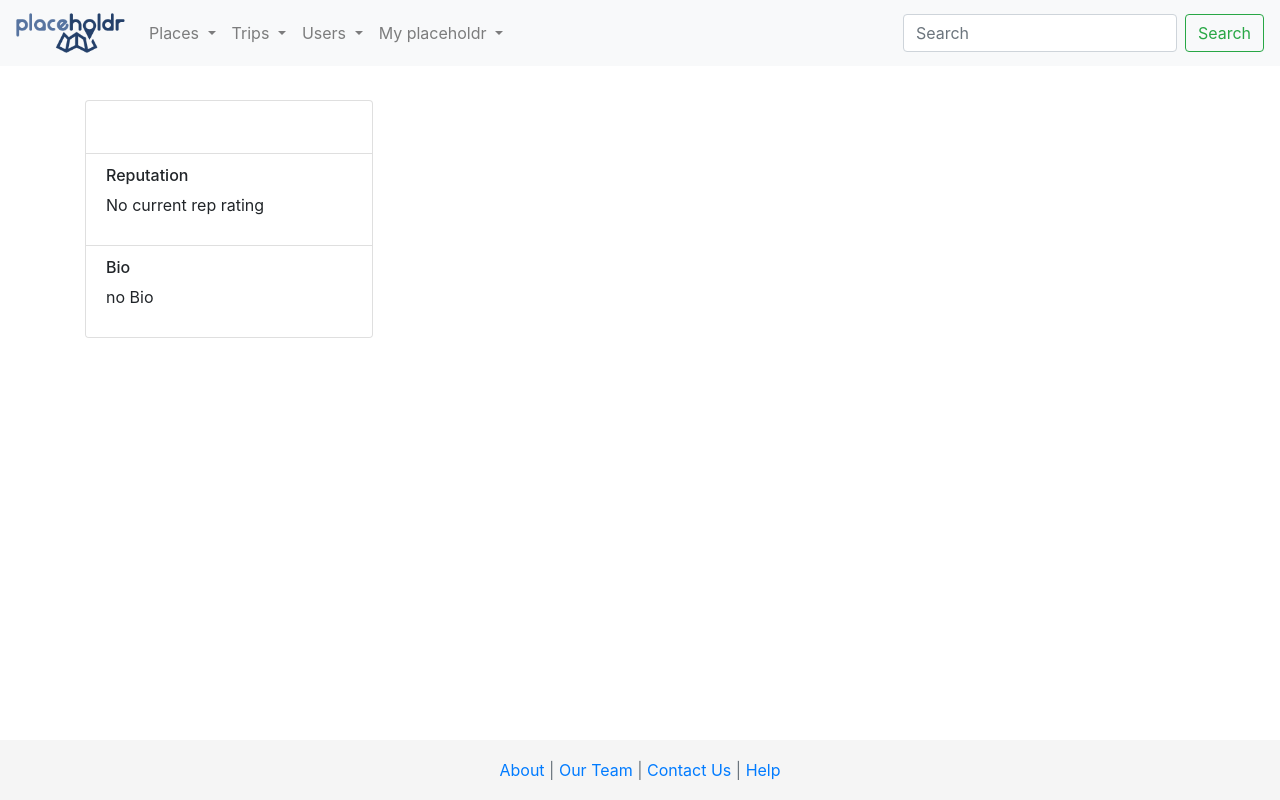
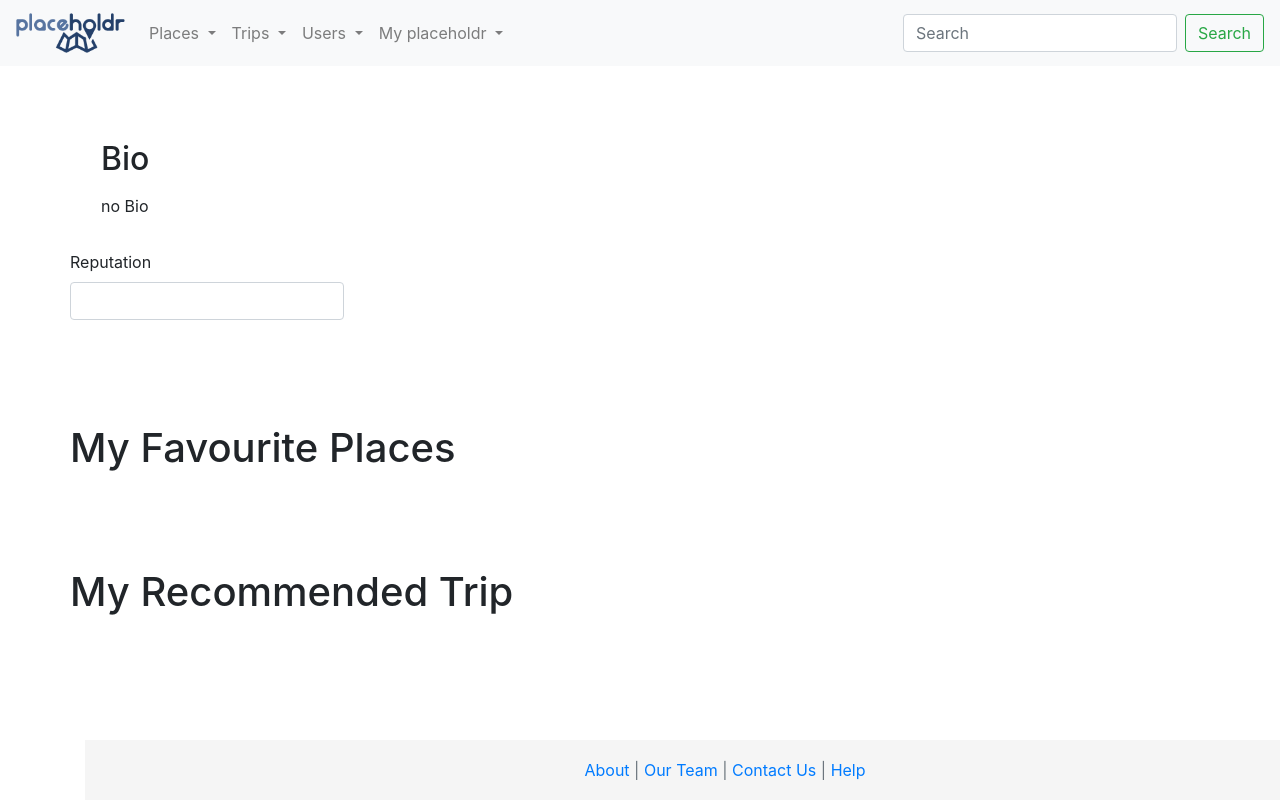
Before and after one commit to WADPlaceholdr/Placeholdr, a Django app: template templates/placeholdr/user.html in a window 1280 px wide; the page is wider, and only the part inside the window is pictured. Run offline with Django 3.2, Linux system fonts and the light colour scheme; the template is opened without the code that fills it, so the values that code supplies are empty; some libraries are stand-ins or nearby versions.

Commit message:
revamped users page to resemble wireframe

```diff
--- /dev/null
+++ b/static/styles/user.css
@@ -0,0 +1,14 @@
+.col {
+	margin-right:1rem;
+	margin-left:1rem;
+}
+
+.row {
+	margin-top:1rem;
+	margin-bottom:1rem;
+}
+
+.seperator {
+	margin-top:3rem;
+	margin-bottom:3rem;
+}
--- a/templates/placeholdr/user.html
+++ b/templates/placeholdr/user.html
@@ -5,38 +5,67 @@
 	{{ user }}
 {% endblock %}
 
+{% block css_block %}
+	<link rel="stylesheet" type="text/css" href="{% static 'styles/user.css' %}" />
+{% endblock %}
+
 {% block body_block %}
 	{% if user %}
 		<div class="container">
 			<div class="row">
+				<h1>{{ user.username }}</h1>
+			</div>
+			<div class="row">
+				{% if userProfile.picture %}
+					<div class="col-xs">
+						<div class="crop-user-picture">
+							<img class="img-thumbnail user-picture" src="{{ MEDIA_URL }}{{ userProfile.picture }}" alt="Card image cap">
+						</div>
+					</div>
+				{% endif %}
 				<div class="col">
-					<div class="card" style="width: 18rem;">
-						{% if userProfile.picture %}
-							<img class="card-img-top"src="{{ MEDIA_URL }}{{ userProfile.picture }}" alt="Card image cap">
+					<h2>Bio</h2>
+					<p>
+						{% if userProfile.bio %}
+							<p>{{ userProfile.bio }}</p>
+						{% else %}
+							<p>no Bio</p>
 						{% endif %}
-						<div class="card-body">
-							<h2 class="card-title">{{ user.username }}</h2>
+					</p>
+				</div>
+			</div>
+			<div class="row">
+				<div class="col-xs">
+					<form id="user_form" method="post" action="">
+						<div class="form-group">
+							<label for="id_rep">Reputation</label>
+							<input type="number" name="rep" value="
+							{% if userProfile.rep or userProfile.rep == 0 %}
+								{{ userProfile.rep }}
+							{% else %}
+								0
+							{% endif %}
+							" class="form-control" placeholder="
+							{% if userProfile.rep or userProfile.rep == 0 %}
+								{{ userProfile.rep }}
+							{% else %}
+								0
+							{% endif %}
+							"
+							title="" required="" id="id_rep">
 						</div>
-						<ul class="list-group list-group-flush">
-							<li class="list-group-item">
-								<h6>Reputation</h6>
-								{% if userProfile.rep or userProfile.rep == 0 %}
-									<p id="star_rating">{{ userProfile.rep }}</p>
-								{% else %}
-									<p>No current rep rating</p>
-								{% endif %}
-							</li>
-							<li class="list-group-item">
-								<h6>Bio</h6>
-								{% if userProfile.bio %}
-									<p>{{ userProfile.bio }}</p>
-								{% else %}
-									<p>no Bio</p>
-								{% endif %}
-							</li>
-						</ul>
-					</div>
+					</form>
 				</div>
+			</div>
+			<br>
+			<div class="seperator"/>
+			<div class="row">
+				<h1>My Favourite Places</h1>
+			</div>
+			<br>
+			<div class="seperator"/>
+			<div class="row">
+				<h1>My Recommended Trip</h1>
 			</div>
 		</div>
 	{% else %}
```
Also changed, not shown: static/styles/index.css (+7 -8 lines), templates/placeholdr/index.html (+5 -3 lines).
